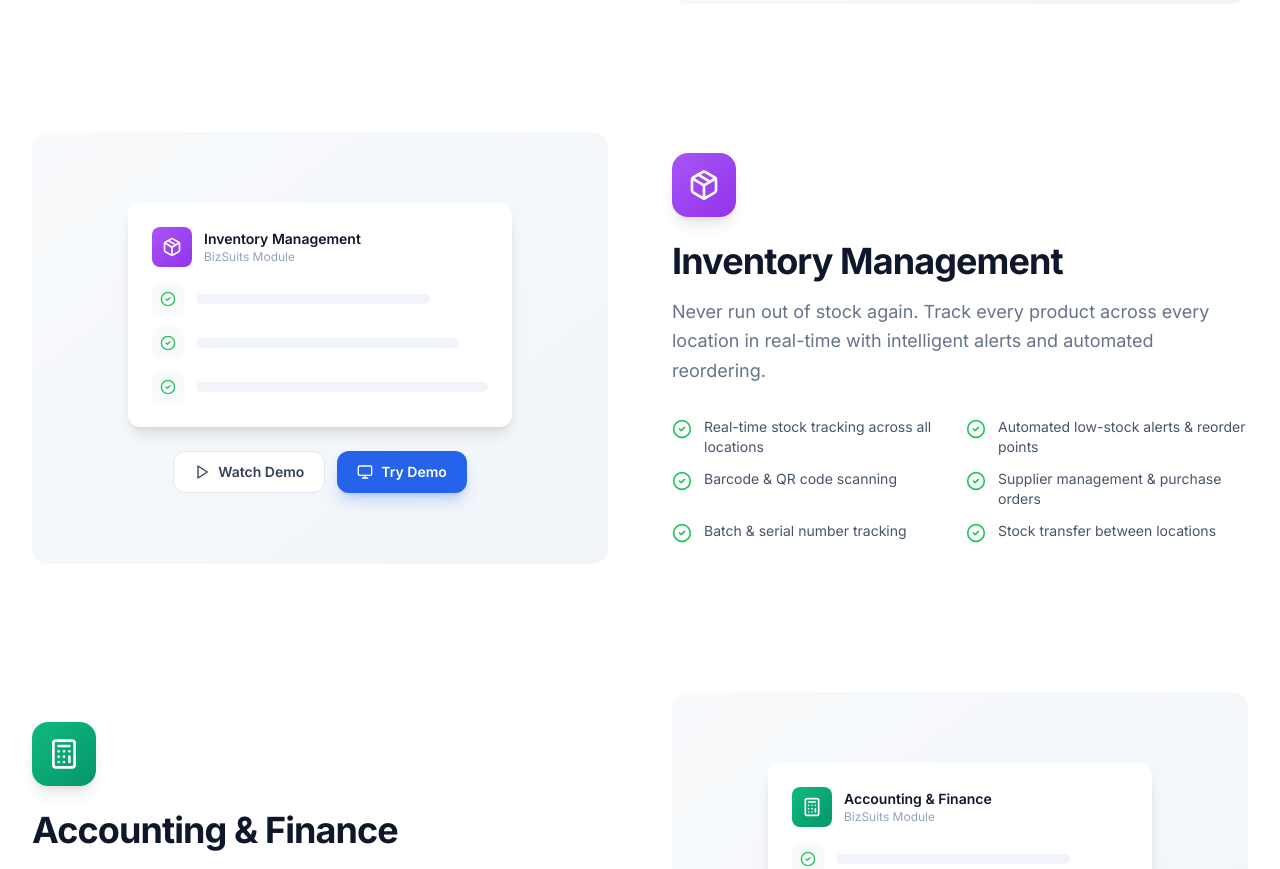
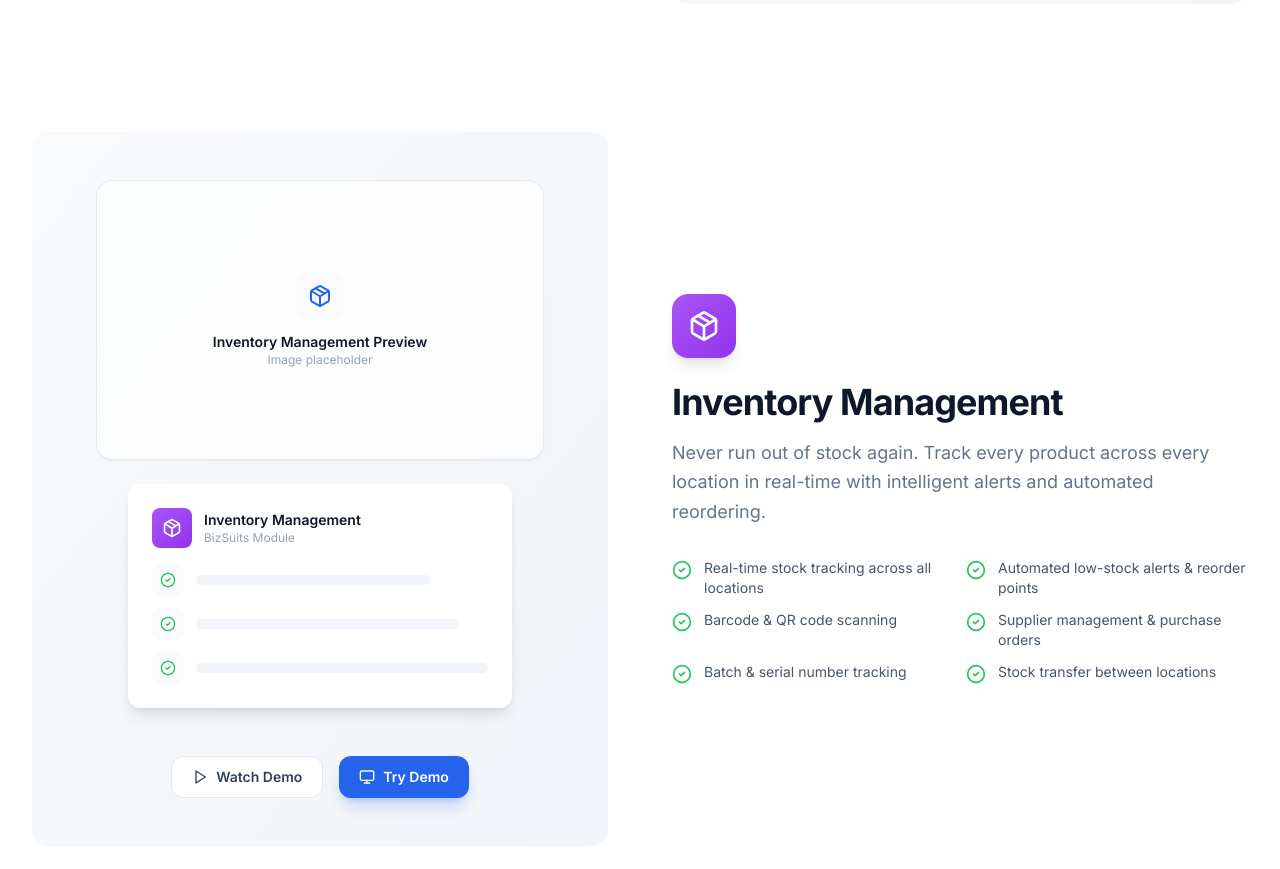
Before and after one commit to casstimmy/BSuits-Site, a Next.js app: page /features in a window 1280 px wide. Shown: the part 1080-1949 px from the top of the page. Built offline with nearby package versions, Linux system fonts and the light colour scheme.

Commit message:
improve on the webproduct optimization and ux

```diff
--- a/src/app/features/page.tsx
+++ b/src/app/features/page.tsx
@@ -205,13 +205,50 @@ export default function FeaturesPage() {
               {/* Visual */}
                 <div className="flex-1 w-full">
                   <div className="bg-gradient-to-br from-dark-50 to-dark-100 rounded-2xl p-8 md:p-12 aspect-[4/3] flex flex-col items-center justify-center">
-                    {/* Show POS preview image for POS feature */}
+                    {/* Visuals */}
                     {feature.id === 'pos' ? (
-                      <img
-                        src="/images/Point%20of%20sales%20preview.png"
-                        alt="Point of Sales Preview"
-                        className="w-auto h-auto max-w-full max-h-80 object-contain"
-                      />
+                      <div className="w-full flex justify-center mb-6">
+                        <img
+                          src="/images/Point%20of%20sales%20preview.png"
+                          alt="Point of Sales Preview"
+                          className="w-auto h-auto max-w-full max-h-80 object-contain"
+                        />
+                      </div>
+                    ) : feature.id === 'inventory' ? (
+                      <>
+                        <div className="w-full max-w-md aspect-[16/10] rounded-2xl border border-dark-200 bg-white/80 shadow-sm flex items-center justify-center mb-6">
+                          <div className="text-center px-6">
+                            <div className="mx-auto w-12 h-12 rounded-xl bg-dark-50 flex items-center justify-center mb-3">
+                              <Package className="w-6 h-6 text-primary-600" />
+                            </div>
+                            <p className="text-sm font-semibold text-dark-900">Inventory Management Preview</p>
+                            <p className="text-xs text-dark-400">Image placeholder</p>
+                          </div>
+                        </div>
+                        <div className="bg-white rounded-xl shadow-lg p-6 w-full max-w-sm mb-6">
+                          <div className="flex items-center gap-3 mb-4">
+                            <div className={`w-10 h-10 rounded-lg bg-gradient-to-br ${feature.color} flex items-center justify-center`}>
+                              <feature.icon className="w-5 h-5 text-white" />
+                            </div>
+                            <div>
+                              <p className="text-sm font-semibold text-dark-900">{feature.title}</p>
+                              <p className="text-xs text-dark-400">BizSuits Module</p>
+                            </div>
+                          </div>
+                          <div className="space-y-3">
+                            {[1, 2, 3].map((i) => (
+                              <div key={i} className="flex items-center gap-3">
+                                <div className="w-8 h-8 rounded-lg bg-dark-50 flex items-center justify-center">
+                                  <CheckCircle2 className="w-4 h-4 text-accent-500" />
+                                </div>
+                                <div className="flex-1">
+                                  <div className="h-2.5 bg-dark-100 rounded-full" style={{ width: `${70 + i * 10}%` }} />
+                                </div>
+                              </div>
+                            ))}
+                          </div>
+                        </div>
+                      </>
                     ) : (
                       <div className="bg-white rounded-xl shadow-lg p-6 w-full max-w-sm mb-6">
                         <div className="flex items-center gap-3 mb-4">
@@ -238,7 +275,7 @@ export default function FeaturesPage() {
                       </div>
                     )}
                     {'hasDemo' in feature && feature.hasDemo && (
-                      <div className="flex gap-3">
+                      <div className="mt-6 flex flex-wrap justify-center gap-4">
                         <a
                           href="https://www.youtube.com/watch?v=dQw4w9WgXcQ"
                           target="_blank"
```
